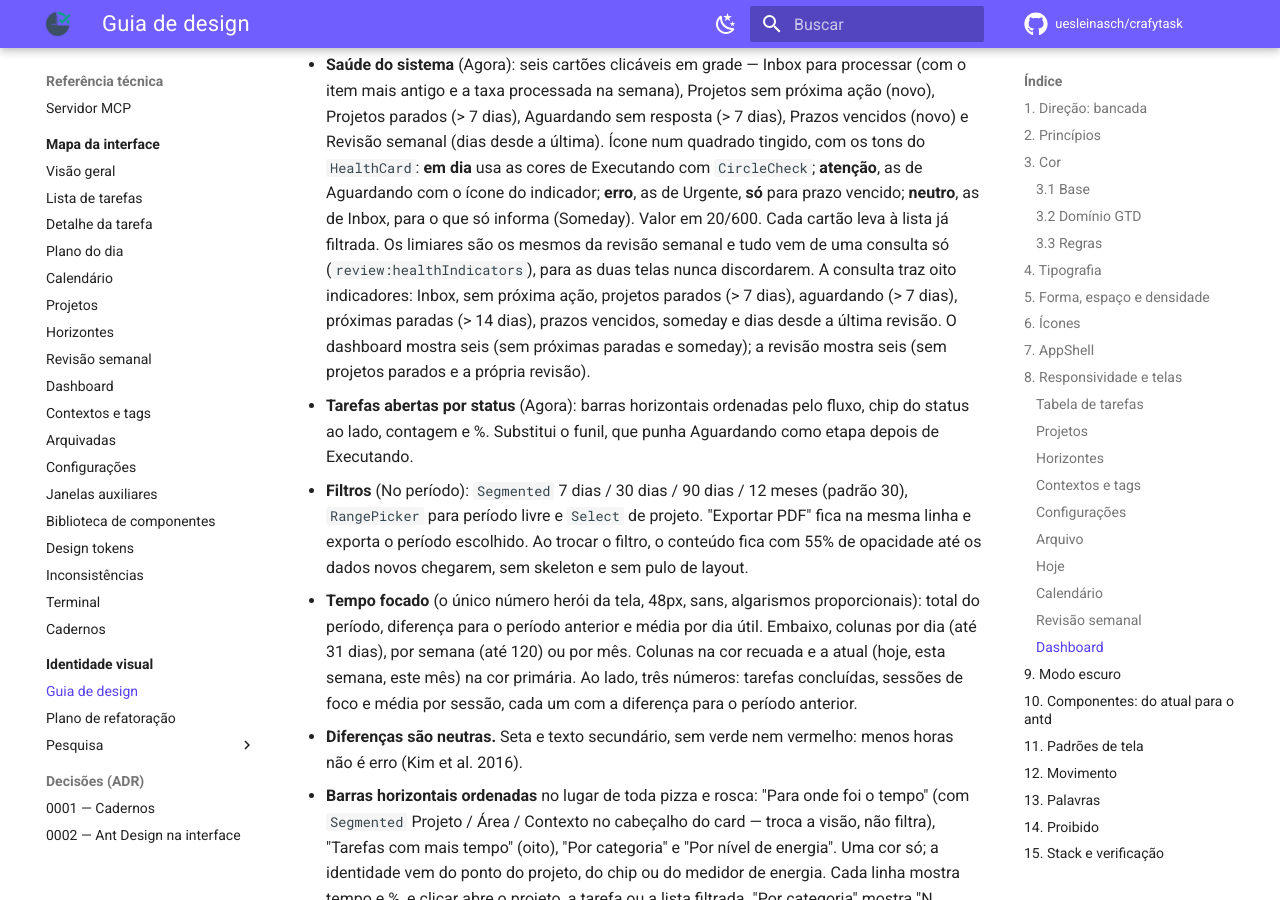
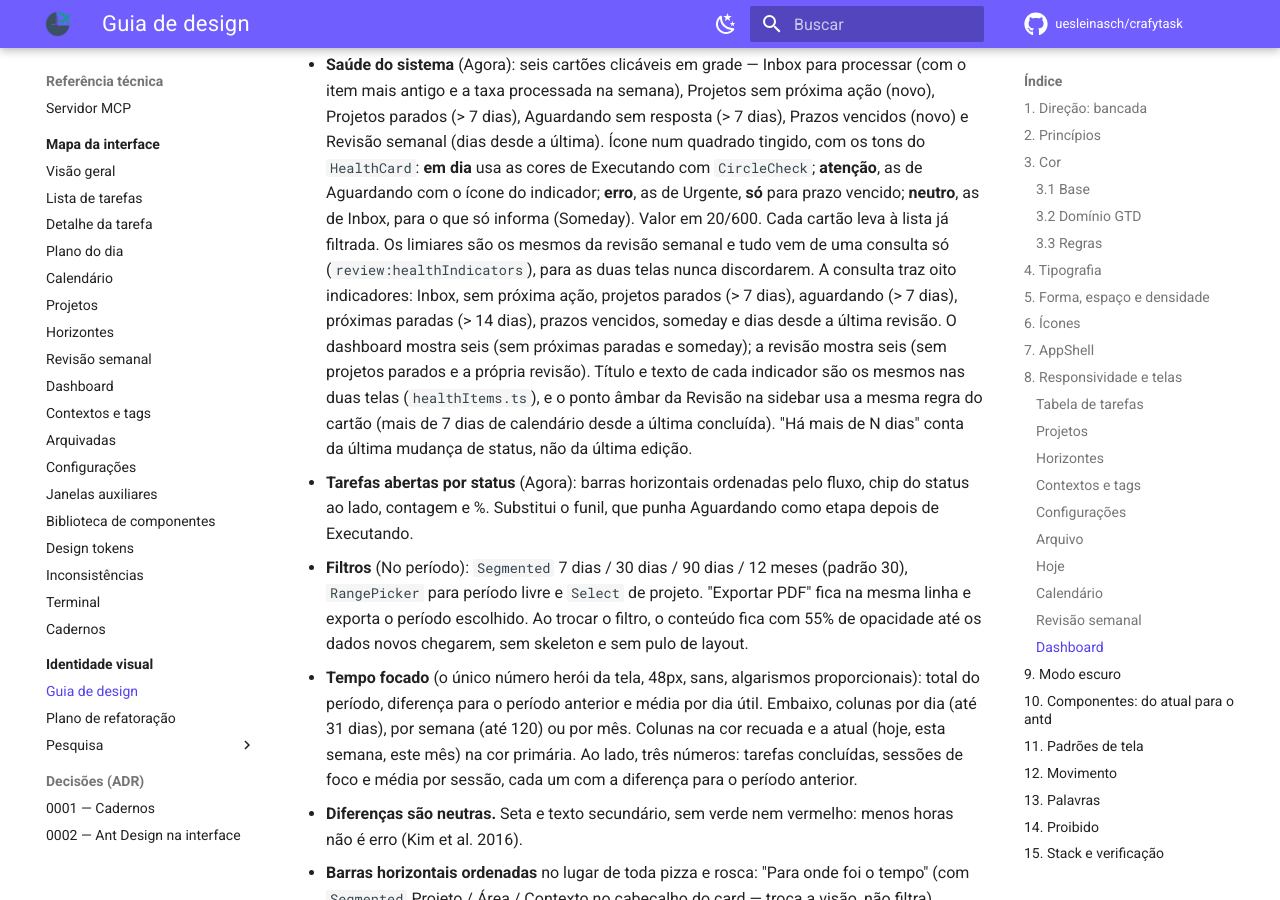
Before and after one commit to uesleinasch/crafytask, an MkDocs documentation site: the page built from docs/design/guia-de-design.md, in a window 1280 px wide and 900 px high, scrolled down 23843 px. Built offline with MkDocs 1.6.1 and Material for MkDocs 9.7.7, drawn with Linux system fonts in a browser that asks for light colours; some web fonts are replaced; comment, search, counter and statistics services are not loaded.

Commit message:
docs(design): destinos dos indicadores, taxa do inbox e retrato da revisão no plano

```diff
--- a/docs/design/guia-de-design.md
+++ b/docs/design/guia-de-design.md
@@ -734,7 +734,10 @@ tempo?** Toda métrica abre o que ela conta (E4). Base: NN/g (comprimento e posi
   discordarem. A consulta traz oito indicadores: Inbox, sem próxima ação, projetos parados (> 7
   dias), aguardando (> 7 dias), próximas paradas (> 14 dias), prazos vencidos, someday e dias desde
   a última revisão. O dashboard mostra seis (sem próximas paradas e someday); a revisão mostra seis
-  (sem projetos parados e a própria revisão).
+  (sem projetos parados e a própria revisão). Título e texto de cada indicador são os mesmos nas duas telas
+  (`healthItems.ts`), e o ponto âmbar da Revisão na sidebar usa a mesma regra do cartão (mais de 7
+  dias de calendário desde a última concluída). "Há mais de N dias" conta da última mudança de
+  status, não da última edição.
 - **Tarefas abertas por status** (Agora): barras horizontais ordenadas pelo fluxo, chip do status
   ao lado, contagem e %. Substitui o funil, que punha Aguardando como etapa depois de Executando.
 - **Filtros** (No período): `Segmented` 7 dias / 30 dias / 90 dias / 12 meses (padrão 30),
```
Also changed, not shown: docs/design/plano-de-refatoracao.md (+3 -2 lines), docs/ui/07-revisao-semanal.md (+1 -1 lines).
